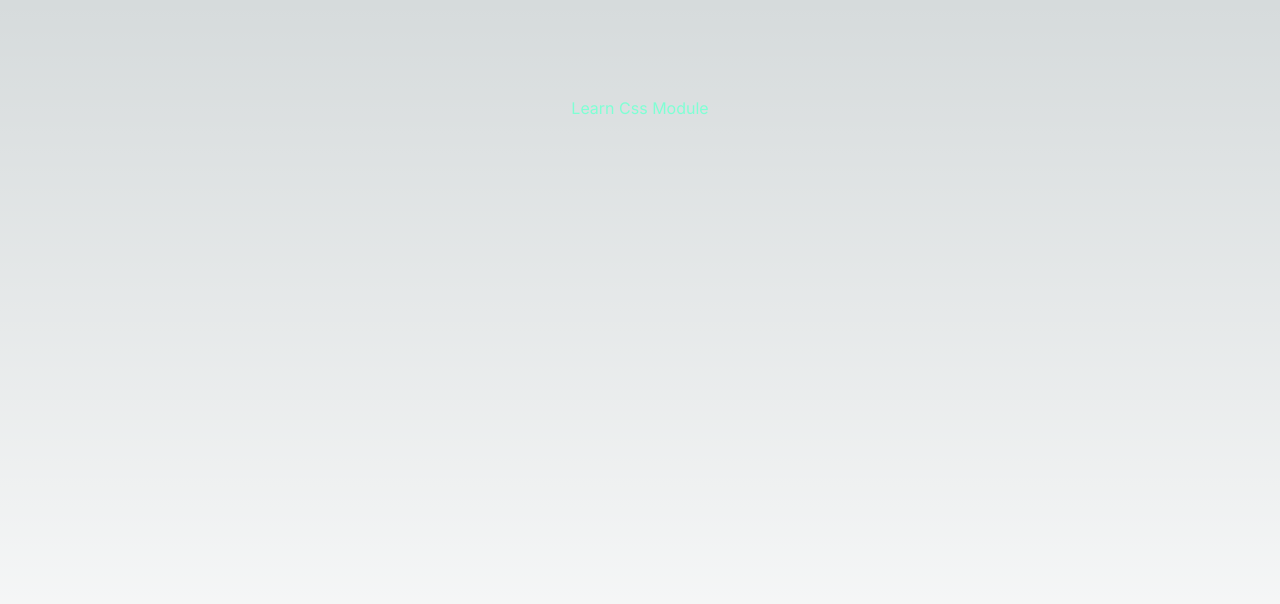
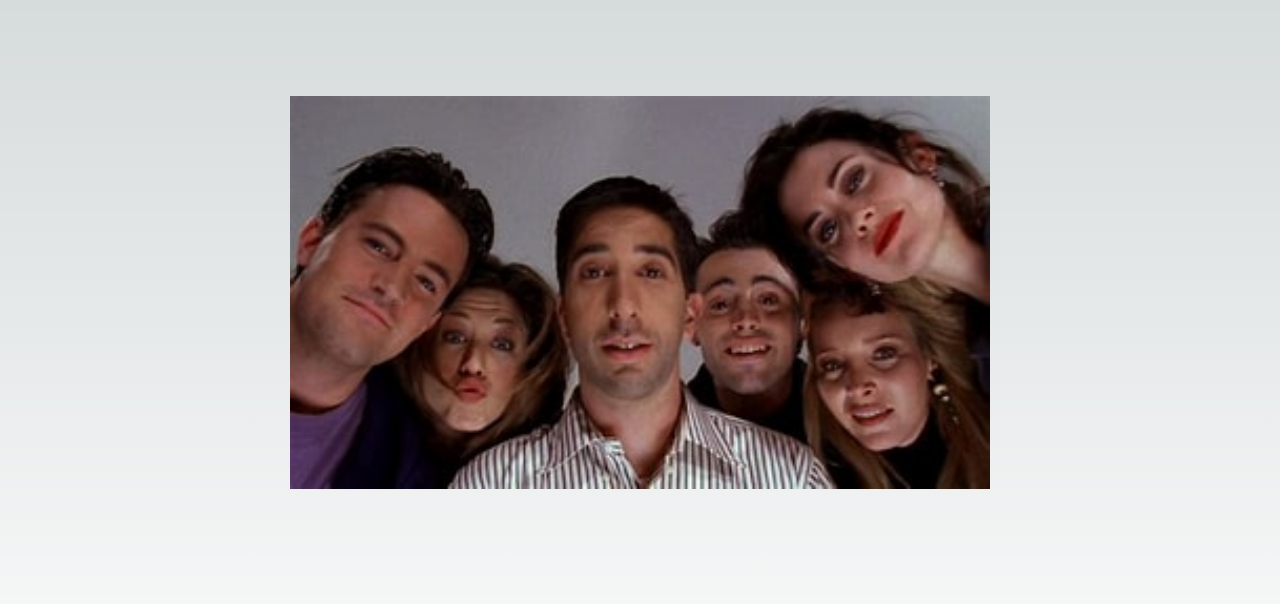
Before and after one commit to Priyanshilawania/NextJsLearning, a Next.js app: page / in a window 1280 px wide. Shown: the top 604 px of the page. Built offline with nearby package versions, Linux system fonts and the light colour scheme.

Commit message:
LearnUseImage

```diff
--- a/src/app/page.js
+++ b/src/app/page.js
@@ -5,6 +5,7 @@ import LearnLink from "@/components/LearnLink";
 import learnuseRouter from "@/components/learnuseRouter";
 import LearnUseGlobalCss from "@/components/LearnUseGlobalCss";
 import LearnCssModule from "@/components/LearnCssModule";
+import LearnUseImage from "@/components/LearnUseImage";
 
 export default function Home() {
   return (
@@ -14,7 +15,8 @@ export default function Home() {
       {/* <LearnServerComponent /> */}
       {/* < LearnClientComponent/> */}
       {/* {<LearnUseGlobalCss/>} */}
-      <LearnCssModule/>
+      {/* <LearnCssModule/> */}
+      <LearnUseImage/>
 
     </main>
   )
--- /dev/null
+++ b/src/components/LearnUseImage.jsx
@@ -0,0 +1,14 @@
+import Image from "next/image"
+import MyImage from '../../public/images/imagejs.jpeg'
+
+const LearnUseImage = () => {
+  return (
+    <>
+
+    <Image src={MyImage} al="My Image" width={700}
+    height={500}/>
+    </>
+  )
+}
+
+export default LearnUseImage
```
Also changed, not shown: public/images/imagejs.jpeg (added).
